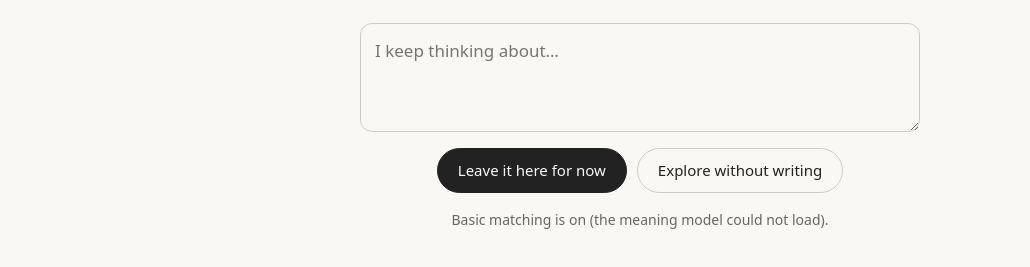
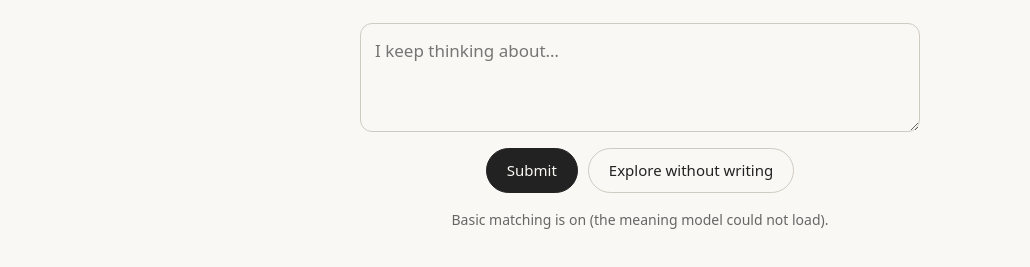
Before and after one commit to tinyi-11/MS1, a plain HTML site: page index.html in a window 1280 px wide. Shown: the part 289-556 px from the top of the page, without its empty margins (0-1030 px from the left). Drawn offline with Linux system fonts and the light colour scheme.

Commit message:
Change button text from 'Leave it here' to 'Submit'

```diff
--- a/index.html
+++ b/index.html
@@ -10,7 +10,7 @@
 <p class="eyebrow">A collective portrait of recurring thoughts</p>
 <h1>What keeps you up at night?</h1>
 <textarea id="t" rows="3" aria-label="Write down one thought that keeps coming back." placeholder="I keep thinking about…"></textarea>
-<div class="row"><button id="go" class="pri">Leave it here for now</button><button id="skip">Explore without writing</button></div>
+<div class="row"><button id="go" class="pri">Submit</button><button id="skip">Explore without writing</button></div>
 <p id="engine" class="note"></p>
 </section>
 <!-- SCREEN 2: similar thoughts -->
```
